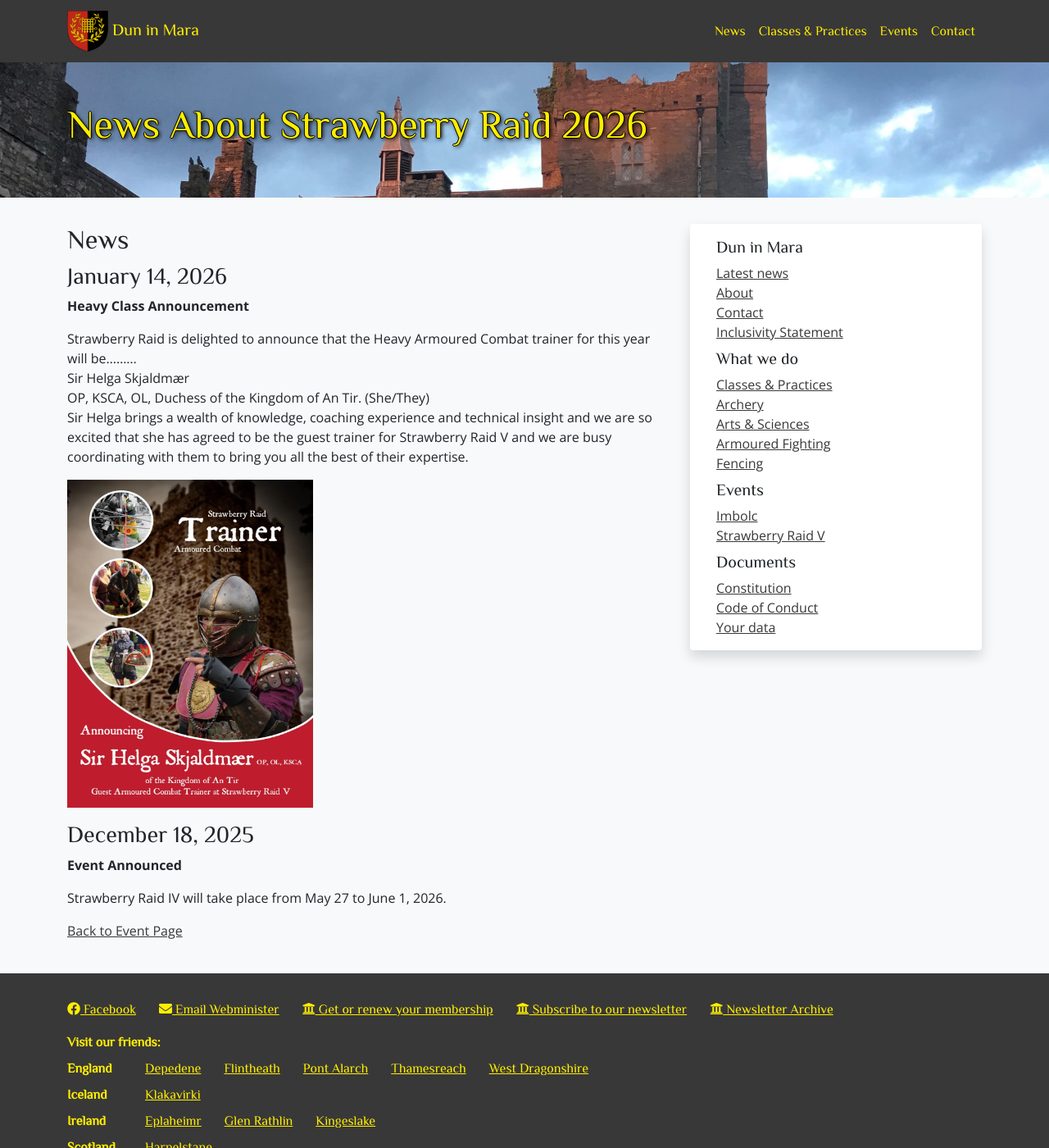
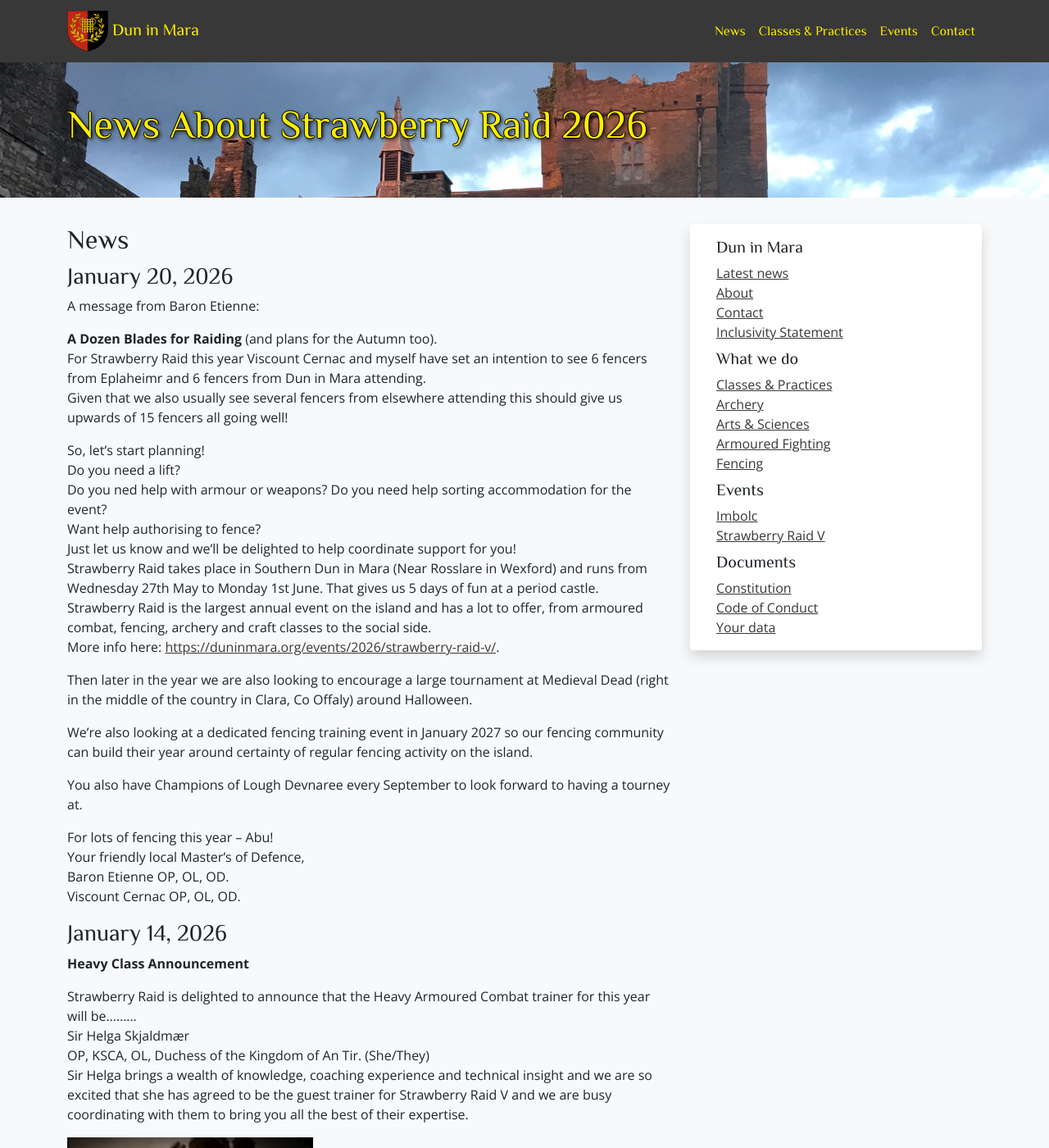
Before and after one commit to drachenwald/dun-in-mara, a Jekyll site: the page built from events/2026/strawberry-raid-v/news.md, in a window 1280 px wide and 1400 px high. Shown: the whole window at 82% size. Built offline with Jekyll 4.4.1, drawn with Linux system fonts in a browser that asks for light colours; comment, search, counter and statistics services are not loaded.

Commit message:
fixed line stops on SR index page and added news to SR news page

```diff
--- a/events/2026/strawberry-raid-v/news.md
+++ b/events/2026/strawberry-raid-v/news.md
@@ -5,6 +5,35 @@ excerpt: "27 May-1 June 2026. Sigginstown Castle, Co. Wexford, Ireland."
 ---
 
 ## News
+
+### January 20, 2026
+A message from Baron Etienne:
+
+**A Dozen Blades for Raiding** (and plans for the Autumn too).
+For Strawberry Raid this year Viscount Cernac and myself have set an intention to see 6 fencers from Eplaheimr and 6 fencers from Dun in Mara attending.
+Given that we also usually see  several fencers from elsewhere attending this should give us upwards of 15 fencers all going well!
+
+So, let’s start planning!
+Do you need a lift?
+Do you ned help with armour or weapons?
+Do you need help sorting accommodation for the event?
+Want help authorising to fence?
+Just let us know and we’ll be delighted to help coordinate support for you!
+Strawberry Raid takes place in Southern Dun in Mara (Near Rosslare in Wexford) and runs from Wednesday 27th May to Monday 1st June.
+That gives us 5 days of fun at a period castle.
+Strawberry Raid is the largest annual event on the island and has a lot to offer, from armoured combat, fencing, archery and craft classes to the social side.
+More info here: [https://duninmara.org/events/2026/strawberry-raid-v/](https://duninmara.org/events/2026/strawberry-raid-v/).
+
+Then later in the year we are also looking to encourage a large tournament at Medieval Dead (right in the middle of the country in Clara, Co Offaly) around Halloween.
+
+We’re also looking at a dedicated fencing training event in January 2027 so our fencing community can build their year around certainty of regular fencing activity on the island.
+
+You also have Champions of Lough Devnaree every September to look forward to having a tourney at.
+
+For lots of fencing this year – Abu!
+Your friendly local Master’s of Defence,
+Baron Etienne OP, OL, OD.
+Viscount Cernac OP, OL, OD.
 
 ### January 14, 2026
 **Heavy Class Announcement**
```
Also changed, not shown: events/2026/strawberry-raid-v/index.md (line endings or trailing spaces).
